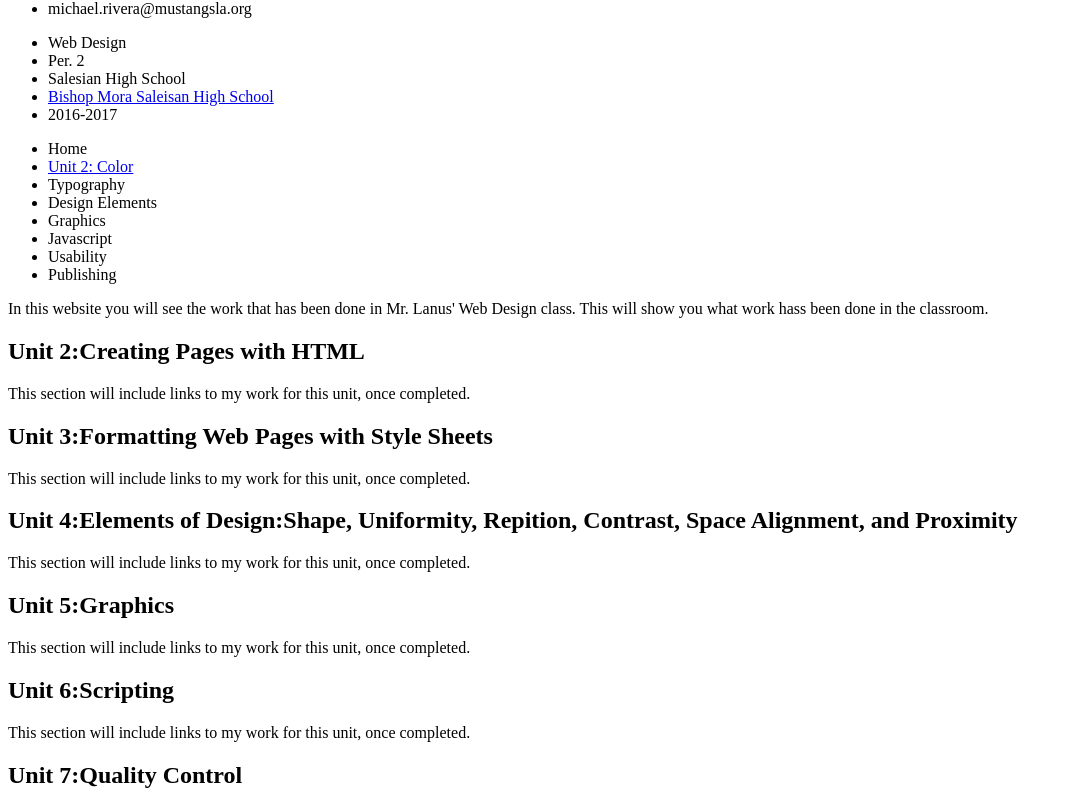
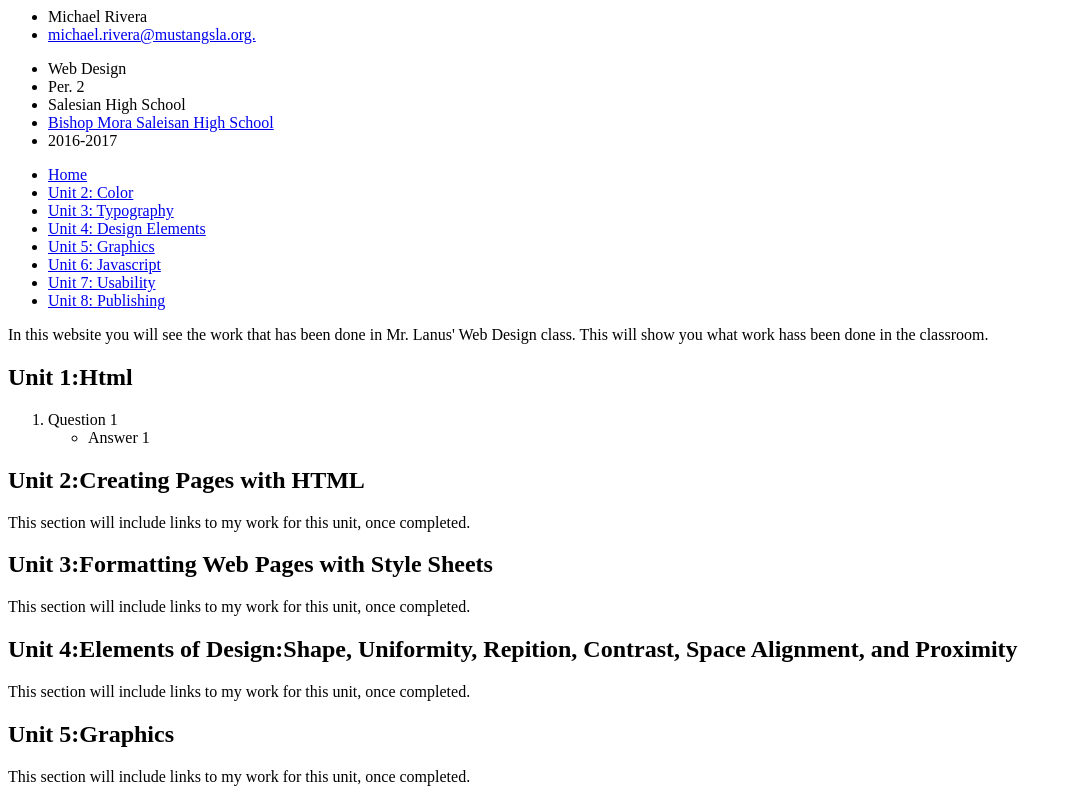
Before and after one commit to mikerivera24/portfolio_michaelrivera, a plain HTML site: page index.html in a window 1280 px wide. Shown: the part 98-892 px from the top of the page, without its empty margins (0-1073 px from the left). Drawn offline with Linux system fonts and the light colour scheme.

Commit message:
Made changes to the html

```diff
--- a/index.html
+++ b/index.html
@@ -6,12 +6,15 @@
 </head>
 <body>
 
+  <div>
+    <a href="#main">Skip to main content</a>
+
 <h1>Web Portfolio</h1>
 <div>
 
 <ul>
 <li> Michael Rivera</li>
-<li> michael.rivera@mustangsla.org</li>
+<li><a href="mailto:michael.rivera@mustangsla.org">michael.rivera@mustangsla.org.</a></li>
  </ul>
  <div>
 
@@ -19,26 +22,35 @@
  <li>Web Design</li>
 <li> Per. 2</li>
  <li>Salesian High School</li>
-<li><a href="https://www.mustangsla.org/">Bishop Mora Saleisan High School</a>
+<li><a href="http://www.mustangsla.org/">Bishop Mora Saleisan High School</a>
  <li>2016-2017</li>
  </ul>
  </div>
 
  <nav>
   <ul>
-    <li>Home</li>
-    <li><a href="color.html">Unit 2: Color</a></li>
-    <li>Typography</li>
-    <li>Design Elements</li>
-    <li>Graphics</li>
-    <li>Javascript</li>
-    <li>Usability</li>
-    <li>Publishing</li>
+    <li><a href='index.html'>Home</a></li>
+    <li><a href='color.html'>Unit 2: Color</a></li>
+    <li><a href='typography.html'>Unit 3: Typography</a></li>
+    <li><a href='designelements.html'>Unit 4: Design Elements</a></li>
+    <li><a href='graphics.html'>Unit 5: Graphics</a></li>
+    <li><a href='javascript.html'>Unit 6: Javascript</a></li>
+    <li><a href='usability.html'>Unit 7: Usability</a></li>
+    <li><a href='publishing.html'>Unit 8: Publishing</a></li>
   </ul>
 </nav>
 
-<main>
+<main id='main'>
  <p> In this website you will see the work that has been done in Mr. Lanus' Web Design class. This will show you what work hass been done in the classroom.</p>
+
+<h2>Unit 1:Html</h2>
+
+<ol>
+   <li>Question 1</li>
+       <ul>
+          <li>Answer 1</li>
+       </ul>
+     </ol>
 
  <h2>Unit 2:Creating Pages with HTML </h2>
 <p>This section will include links to my work for this unit, once completed.</p>
```
